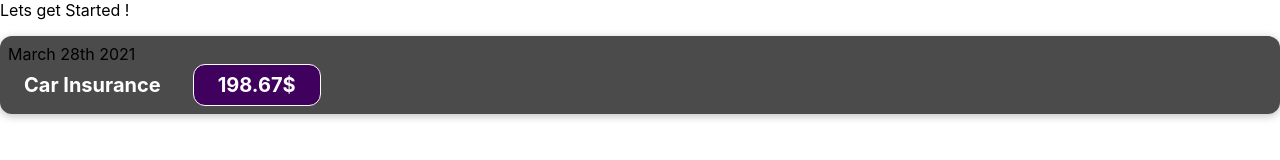
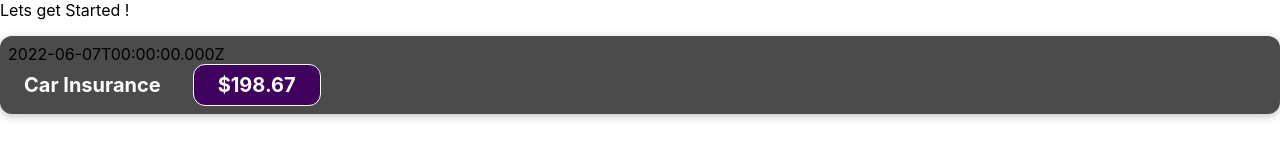
Before and after one commit to egemenbahtiyar/my-react-app, a React (Create React App) app: page / in a window 1280 px wide. Shown: the top 160 px of the page. Built offline with nearby package versions, Linux system fonts and the light colour scheme.

Commit message:
Working dynamic data.

```diff
--- a/src/components/ExpenseItem.js
+++ b/src/components/ExpenseItem.js
@@ -1,12 +1,15 @@
 import "./ExpenseItem.css";
 function ExpenseItem() {
+    let expenseDate = new Date(2022, 5, 7);
+    let expenseDescription = "Car Insurance";
+    let expensePrice = "198.67";
     return (
         <div className="expense-item">
             <div>
-                <div>March 28th 2021</div>
+                <div>{expenseDate.toISOString()}</div>
                 <div className="expense-item__description">
-                    <h2>Car Insurance</h2>
-                    <div className="expense-item__price">198.67$</div>
+                    <h2>{expenseDescription}</h2>
+                    <div className="expense-item__price">${expensePrice}</div>
                 </div>
             </div>
         </div>
```
